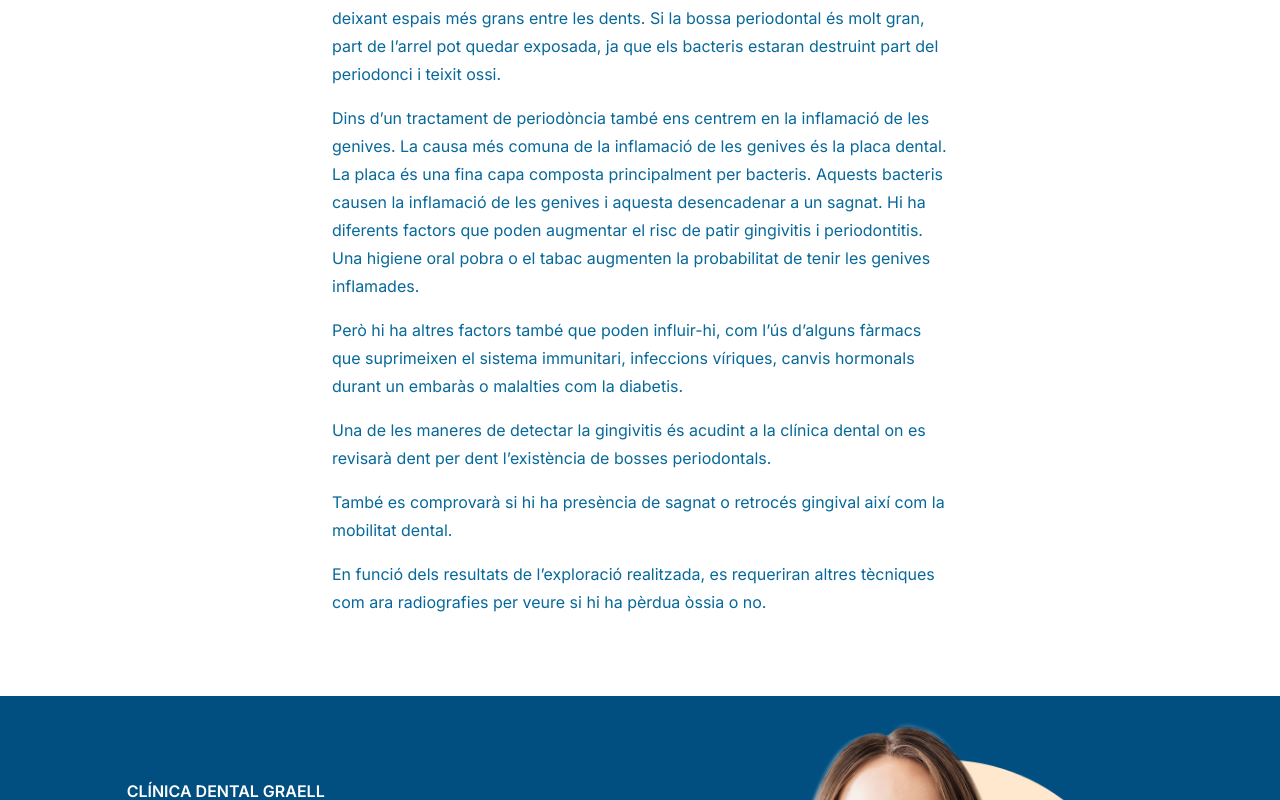
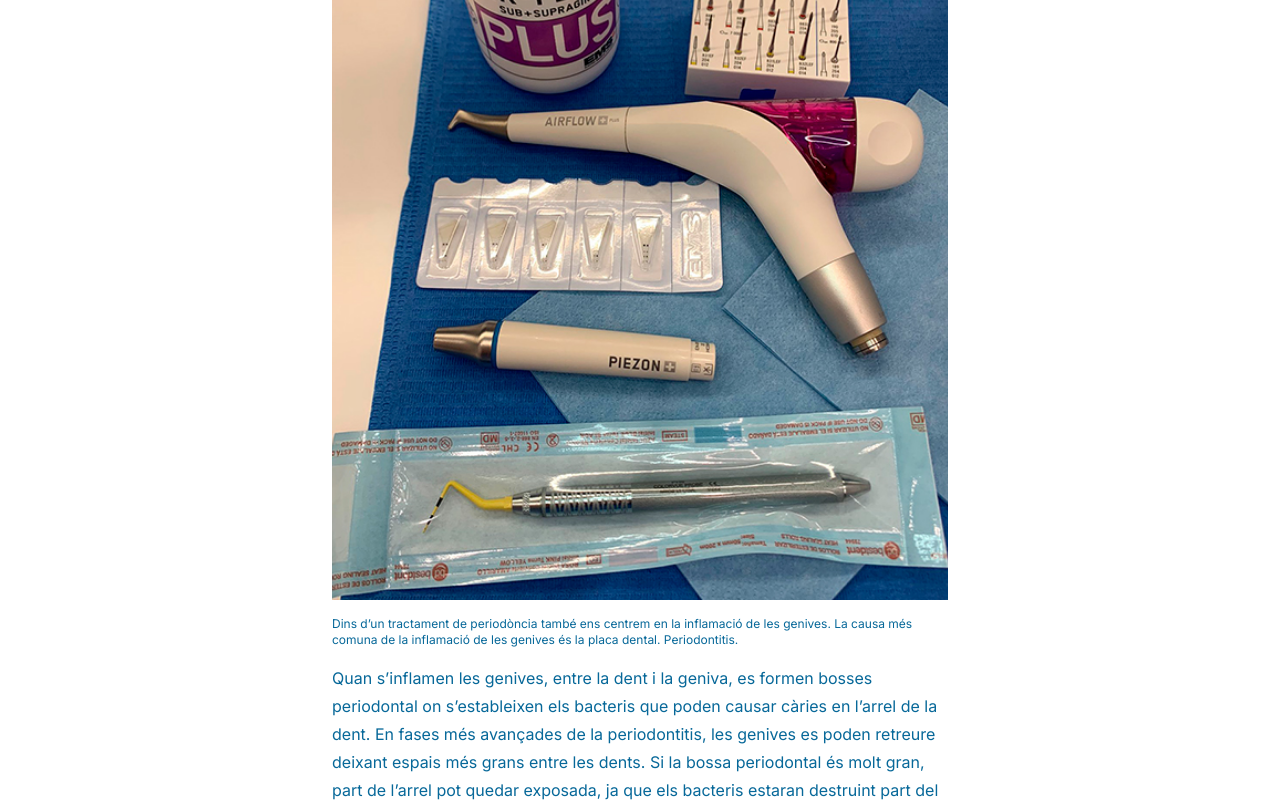
Before and after one commit to juliramon/clinicadentalgraell, a Next.js app: page /especialitats/periodoncia in a window 1280 px wide. Shown: the part 2432-3232 px from the top of the page. Built offline with nearby package versions, Linux system fonts and the light colour scheme.

Commit message:
add: front --> pic periodoncia

```diff
--- a/pages/especialitats/periodoncia.js
+++ b/pages/especialitats/periodoncia.js
@@ -204,6 +204,25 @@
                   i mal alè però normalment no apareixen fins que la
                   periodontitis ja és avançada.
                 </p>
+                <div className="w-full mt-4 mb-16">
+                  <picture>
+                    <img
+                      src="../especialitats/periodoncia-2.jpg"
+                      data-src="../especialitats/periodoncia-2.jpg"
+                      alt="Periodòncia"
+                      width="400"
+                      height="300"
+                      className="object-cover object-center w-full h-full"
+                      loading="lazy"
+                    />
+                    <figcaption className="text-xs mt-4">
+                      Dins d’un tractament de periodòncia també ens centrem en
+                      la inflamació de les genives. La causa més comuna de la
+                      inflamació de les genives és la placa dental.
+                      Periodontitis.
+                    </figcaption>
+                  </picture>
+                </div>
                 <p>
                   Quan s’inflamen les genives, entre la dent i la geniva, es
                   formen bosses periodontal on s’estableixen els bacteris que
```
Also changed, not shown: public/especialitats/periodoncia-2.jpg (added).
